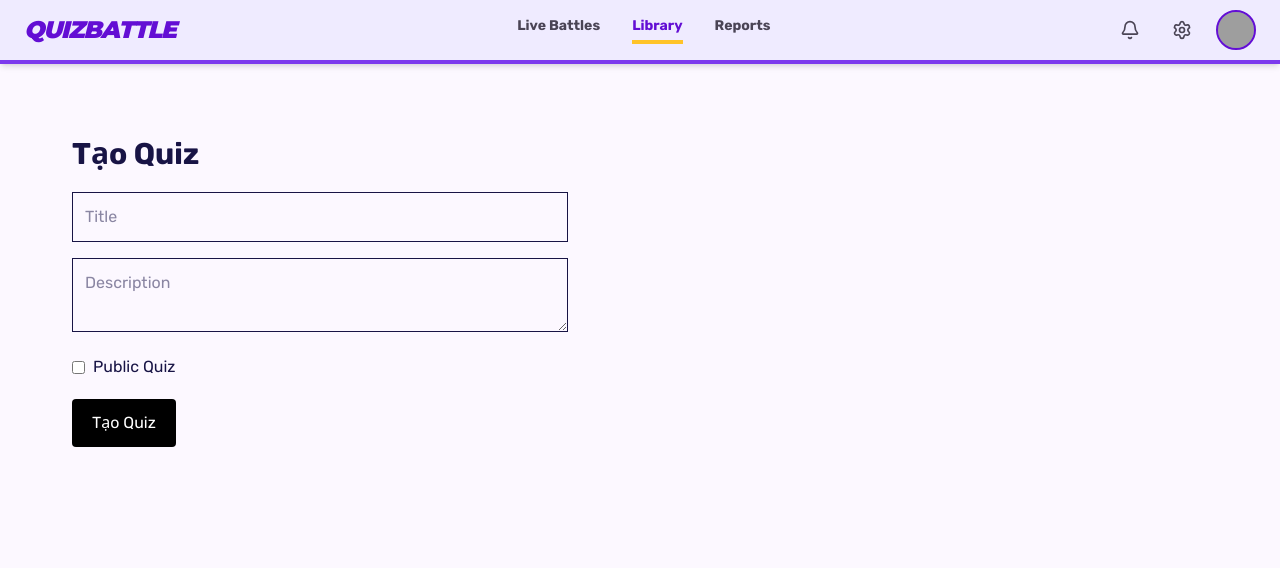
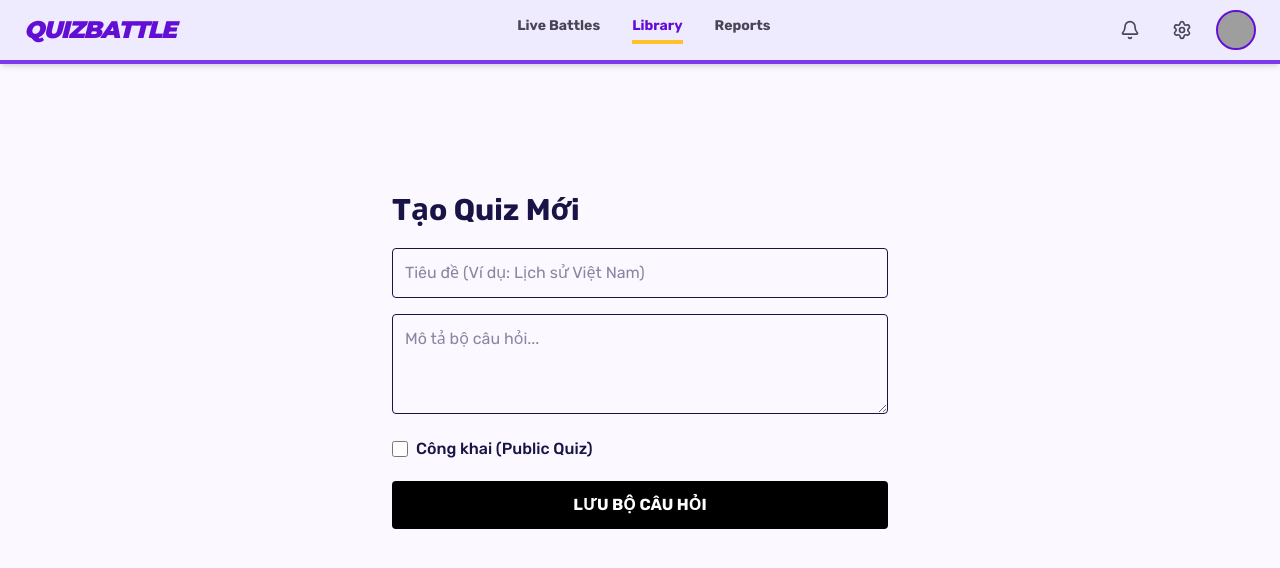
Before and after one commit to TranGiaThe004/quizbattle-frontend, a Next.js app: page /quizzes/create in a window 1280 px wide. Shown: the top 568 px of the page. Built offline with nearby package versions, Linux system fonts and the light colour scheme; grey boxes are pictures that could not be loaded.

Commit message:
done last function sprint 3 joing phong

```diff
--- a/app/(main)/quizzes/create/page.tsx
+++ b/app/(main)/quizzes/create/page.tsx
@@ -1,93 +1,73 @@
 'use client'
 
 import { useState } from 'react'
+import { useRouter } from 'next/navigation' // [ĐÃ THÊM]
 
 export default function CreateQuizPage() {
-
     const [title, setTitle] = useState('')
     const [description, setDescription] = useState('')
     const [isPublic, setIsPublic] = useState(false)
+    const router = useRouter() // [ĐÃ THÊM] Khởi tạo router
 
     const handleCreateQuiz = async () => {
+        const token = localStorage.getItem('access_token')
+        const apiUrl = process.env.NEXT_PUBLIC_API_URL || 'http://127.0.0.1:8000'
 
-        const token = localStorage.getItem(
-            'access_token'
-        )
-
-        const response = await fetch(
-            'http://127.0.0.1:8000/api/v1/quizzes',
-            {
+        const response = await fetch(`${apiUrl}/api/v1/quizzes`, {
             method: 'POST',
-
             headers: {
                 'Content-Type': 'application/json',
                 Authorization: `Bearer ${token}`
             },
-
             body: JSON.stringify({
                 title,
                 description,
                 is_public: isPublic
             })
-            }
-        )
+        })
 
         if (response.ok) {
-
-            alert('Tạo quiz thành công')
-
-            setTitle('')
-            setDescription('')
+            alert('Tạo quiz thành công!')
+            router.push('/quizzes') // [ĐÃ THÊM] Chuyển hướng về danh sách
+        } else {
+            alert('Có lỗi xảy ra khi tạo!')
         }
     }
 
     return (
-
-        <div className="p-10 max-w-xl">
-
-            <h1 className="text-3xl font-bold mb-5">
-                Tạo Quiz
-            </h1>
+        <div className="p-10 max-w-xl mx-auto pt-24">
+            <h1 className="text-3xl font-bold mb-5">Tạo Quiz Mới</h1>
 
             <input
-                className="border p-3 w-full mb-4"
-                placeholder="Title"
+                className="border p-3 w-full mb-4 rounded"
+                placeholder="Tiêu đề (Ví dụ: Lịch sử Việt Nam)"
                 value={title}
-                onChange={(e) =>
-                    setTitle(e.target.value)
-                }
+                onChange={(e) => setTitle(e.target.value)}
             />
 
             <textarea
-                className="border p-3 w-full mb-4"
-                placeholder="Description"
+                className="border p-3 w-full mb-4 rounded min-h-[100px]"
+                placeholder="Mô tả bộ câu hỏi..."
                 value={description}
-                onChange={(e) =>
-                    setDescription(e.target.value)
-                }
+                onChange={(e) => setDescription(e.target.value)}
             />
 
-            <label className="flex items-center gap-2 mb-5">
-
+            <label className="flex items-center gap-2 mb-5 cursor-pointer">
                 <input
                     type="checkbox"
                     checked={isPublic}
-                    onChange={(e) =>
-                        setIsPublic(e.target.checked)
-                    }
+                    onChange={(e) => setIsPublic(e.target.checked)}
+                    className="w-4 h-4"
                 />
-
-                Public Quiz
-
+                <span className="font-medium">Công khai (Public Quiz)</span>
             </label>
 
             <button
                 onClick={handleCreateQuiz}
-                className="bg-black text-white px-5 py-3 rounded"
+                className="bg-black hover:bg-gray-800 text-white px-5 py-3 rounded font-bold w-full transition-all"
             >
-                Tạo Quiz
+                LƯU BỘ CÂU HỎI
             </button>
-
         </div>
     )
 }
--- a/app/(main)/quizzes/page.tsx
+++ b/app/(main)/quizzes/page.tsx
@@ -1,15 +1,13 @@
-// app/(main)/quizzes/page.tsx
 "use client";
 
 import { useEffect, useState } from "react";
-import Link from "next/link"; // ĐÃ THÊM LẠI LINK
-import { useRouter } from "next/navigation"; // ĐÃ THÊM LẠI ROUTER
-import ConfirmModal from "@/components/ui/ConfirmModal"; // NẾU BẠN MUỐN DÙNG LẠI MODAL XÓA CỦA BẠN (Tùy chọn)
+import Link from "next/link";
+import { useRouter } from "next/navigation";
+import ConfirmModal from "@/components/ui/ConfirmModal";
 
 export default function QuizzesPage() {
   const router = useRouter();
   const [quizzes, setQuizzes] = useState<any[]>([]);
-  // Các state cho việc Xóa Quiz (để giữ lại chức năng của Leader ở Sprint 2)
   const [quizToDelete, setQuizToDelete] = useState<number | null>(null);
   const [isDeleting, setIsDeleting] = useState(false);
   const [error, setError] = useState("");
@@ -22,7 +20,6 @@ export default function QuizzesPage() {
     }
 
     try {
-      // ĐÃ SỬA URL ĐỘNG TỪ BIẾN MÔI TRƯỜNG
       const apiUrl = process.env.NEXT_PUBLIC_API_URL || "http://127.0.0.1:8000";
       const response = await fetch(`${apiUrl}/api/v1/quizzes`, {
         headers: {
@@ -53,7 +50,6 @@ export default function QuizzesPage() {
     fetchQuizzes();
   }, []);
 
-  // HÀM XÓA QUIZ CỦA LEADER SPRINT 2
   const handleDelete = async () => {
       if (!quizToDelete) return;
       setIsDeleting(true);
@@ -79,15 +75,25 @@ export default function QuizzesPage() {
 
   return (
     <div className="p-10 max-w-4xl mx-auto pt-24">
-      {/* ĐÃ THÊM LẠI KHU VỰC HEADER CÓ NÚT TẠO QUIZ */}
-      <div className="flex justify-between items-center mb-8 pb-4 border-b-2">
+      {/* HEADER: ĐÃ THÊM NÚT JOIN ROOM */}
+      <div className="flex flex-col sm:flex-row justify-between items-start sm:items-center mb-8 pb-4 border-b-2 gap-4">
         <h1 className="text-3xl font-bold font-headline">Danh sách Quiz</h1>
+
+        <div className="flex gap-3">
+          <button
+             onClick={() => router.push('/rooms/join')}
+             className="bg-blue-600 text-white px-5 py-3 rounded-lg font-bold hover:bg-blue-700 transition-all shadow-md flex gap-2 items-center"
+          >
+             ⌨️ Nhập mã PIN
+          </button>
+
           <button
              onClick={() => router.push('/quizzes/create')}
              className="bg-black text-white px-5 py-3 rounded-lg font-bold hover:bg-gray-800 transition-all shadow-md flex gap-2 items-center"
           >
              + Tạo Quiz mới
           </button>
+        </div>
       </div>
 
       {error && (
@@ -102,19 +108,17 @@ export default function QuizzesPage() {
             key={quiz.id}
             className="border p-5 rounded-xl shadow-sm hover:shadow-md transition-shadow flex justify-between items-center"
           >
-            {/* THẺ LINK ĐỂ BẤM CHUYỂN SANG TRANG CHI TIẾT */}
             <Link href={`/quizzes/${quiz.id}`} className="flex-1 cursor-pointer">
                <h2 className="text-xl font-bold text-primary hover:underline">{quiz.title}</h2>
-               <p className="text-on-surface-variant mt-2 line-clamp-2">
+               <p className="text-gray-500 mt-2 line-clamp-2">
                  {quiz.description || "Không có mô tả"}
                </p>
             </Link>
 
-            {/* NÚT GỌI MODAL XÓA */}
             <div className="flex gap-2 ml-4 shrink-0">
                 <button
                   onClick={(e) => {
-                     e.preventDefault(); // Ngăn sự kiện click Link
+                     e.preventDefault();
                      setQuizToDelete(quiz.id);
                   }}
                   className="bg-red-50 text-red-500 font-bold px-4 py-2 rounded-lg hover:bg-red-100 transition-colors"
@@ -138,10 +142,6 @@ export default function QuizzesPage() {
         )}
       </div>
 
-      {/* NHÚNG MODAL CỦA LEADER NẾU CÓ */}
-      {/* Nếu components/ui/ConfirmModal.tsx của bạn chưa lỗi thì cứ giữ nguyên.
-         Nếu báo lỗi do thiếu thư viện/file thì bạn có thể thay thế bằng hàm `window.confirm` tiêu chuẩn của JS
-      */}
       <ConfirmModal
           isOpen={quizToDelete !== null}
           title="Xóa bộ Quiz?"
--- a/app/(main)/rooms/join/page.tsx
+++ b/app/(main)/rooms/join/page.tsx
@@ -1,3 +1,4 @@
+// app/(main)/rooms/join/page.tsx
 "use client";
 
 import { useState } from "react";
@@ -15,8 +16,12 @@ export default function JoinRoomPage() {
     e.preventDefault();
     setError("");
 
-    if (!roomCode.trim()) {
-      setError("Vui lòng nhập mã phòng!");
+    // Xóa khoảng trắng và ép in hoa để an toàn
+    const code = roomCode.trim().toUpperCase();
+
+    // Bắt lỗi nếu chưa đủ 6 ký tự
+    if (!code || code.length < 6) {
+      setError("Vui lòng nhập đủ mã phòng 6 ký tự!");
       return;
     }
 
@@ -36,13 +41,13 @@ export default function JoinRoomPage() {
       // Gọi API tham gia phòng
       const response = await axios.post(
         `${apiUrl}/api/v1/rooms/join`,
-        { room_code: roomCode.toUpperCase() }, // Chuyển thành chữ hoa cho chuẩn
+        { room_code: code },
         { headers: { Authorization: `Bearer ${token}` } },
       );
 
       if (response.data.success) {
-        // Chuyển hướng thẳng vào Sảnh chờ
-        router.push(`/rooms/${roomCode.toUpperCase()}/lobby`);
+        // Chuyển hướng thẳng vào Sảnh chờ Lobby
+        router.push(`/rooms/${code}/lobby`);
       }
     } catch (err: any) {
       // Bắt lỗi từ Backend (Phòng không tồn tại, đang chơi...)
@@ -74,8 +79,9 @@ export default function JoinRoomPage() {
             <input
               type="text"
               value={roomCode}
-              onChange={(e) => setRoomCode(e.target.value)}
-              placeholder="Nhập mã PIN tại đây"
+              // Ép kí tự viết hoa ngay khi người dùng gõ phím
+              onChange={(e) => setRoomCode(e.target.value.toUpperCase())}
+              placeholder="NHẬP MÃ PIN"
               className="w-full text-center text-3xl font-black tracking-[0.2em] uppercase text-gray-800 bg-gray-50 border-4 border-gray-200 rounded-2xl py-4 focus:border-blue-500 focus:bg-white focus:outline-none transition-all placeholder:text-gray-300 placeholder:text-xl placeholder:tracking-normal placeholder:font-bold"
               maxLength={6}
             />
@@ -91,7 +97,7 @@ export default function JoinRoomPage() {
             disabled={isLoading}
             className="w-full bg-blue-600 hover:bg-blue-700 text-white font-black text-xl py-4 rounded-2xl shadow-[0_6px_0_rgb(29,78,216)] hover:shadow-[0_4px_0_rgb(29,78,216)] hover:translate-y-[2px] transition-all disabled:opacity-50 disabled:cursor-not-allowed flex items-center justify-center gap-2 mt-2"
           >
-            {isLoading ? "Đang kết nối..." : "VÀO PHÒNG NGAY"}{" "}
+            {isLoading ? "ĐANG KẾT NỐI..." : "VÀO PHÒNG NGAY"}{" "}
             <ArrowRight size={24} />
           </button>
         </form>
```
Lines whose indentation alone changed are shown as unchanged.
